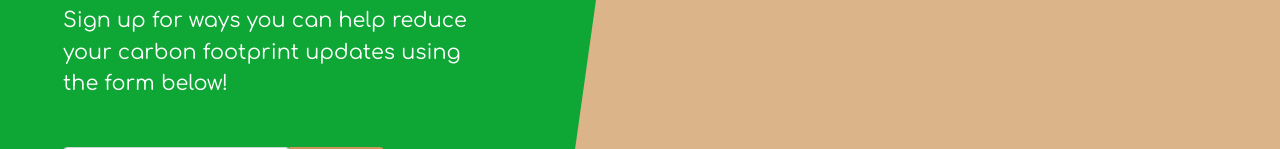
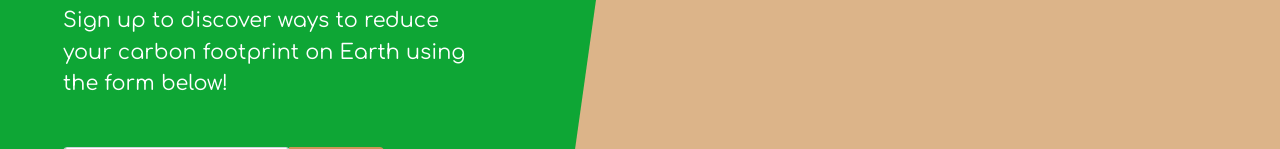
Before and after one commit to peaceoutcarbon/peaceoutcarbon.github.io, a website: page index.html in a window 1280 px wide. Shown: the part 370-519 px from the top of the page. Drawn offline with nearby package versions, Linux system fonts and the light colour scheme.

Commit message:
Update index.html

```diff
--- a/index.html
+++ b/index.html
@@ -36,7 +36,7 @@
           <div class="col-12 my-auto">
             <div class="masthead-content text-white py-5 py-md-0">
               <h1 class="mb-3">Peace Out Carbon</h1>
-              <p class="mb-5">Sign up for ways you can help reduce your carbon footprint updates using the form below!</p>
+              <p class="mb-5">Sign up to discover ways to reduce your carbon footprint on Earth using the form below!</p>
               <div class="input-group input-group-newsletter">
                 <form action="https://formspree.io/contact@sincero.tech" method="POST" id="sign_up_form" />
                 <input type="email" name="email" class="form-control" placeholder="Enter email..." aria-label="Enter email..." aria-describedby="basic-addon">
```
